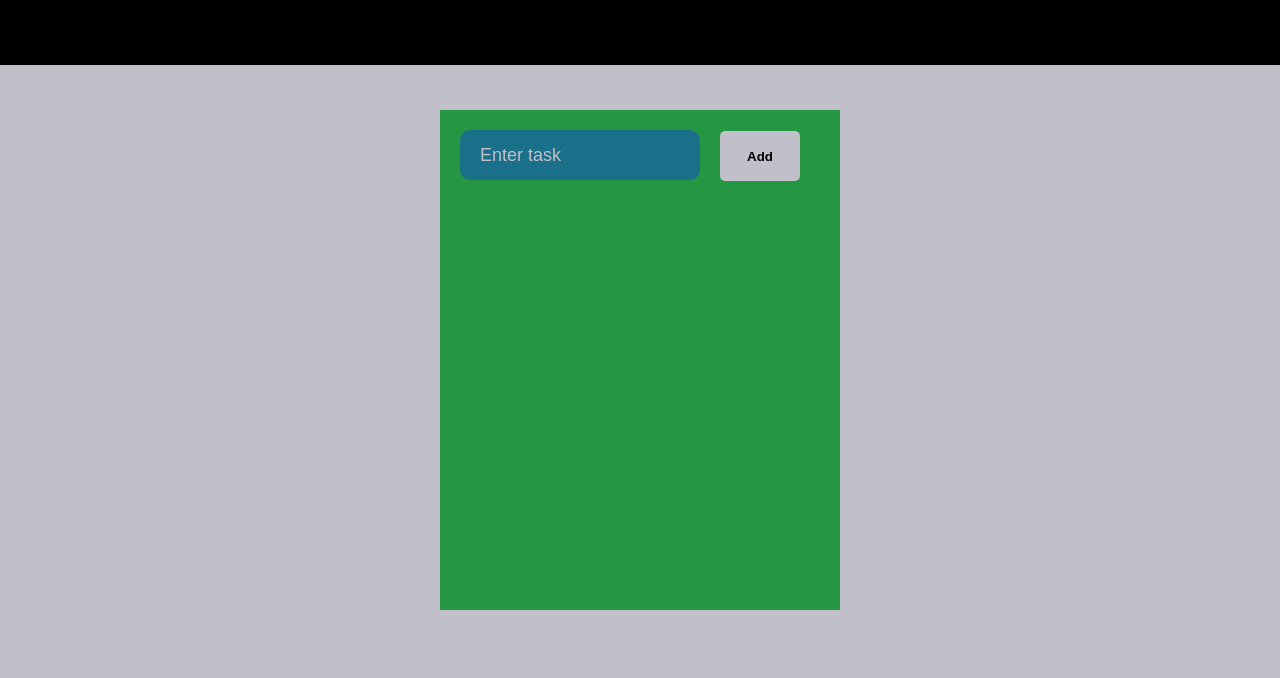
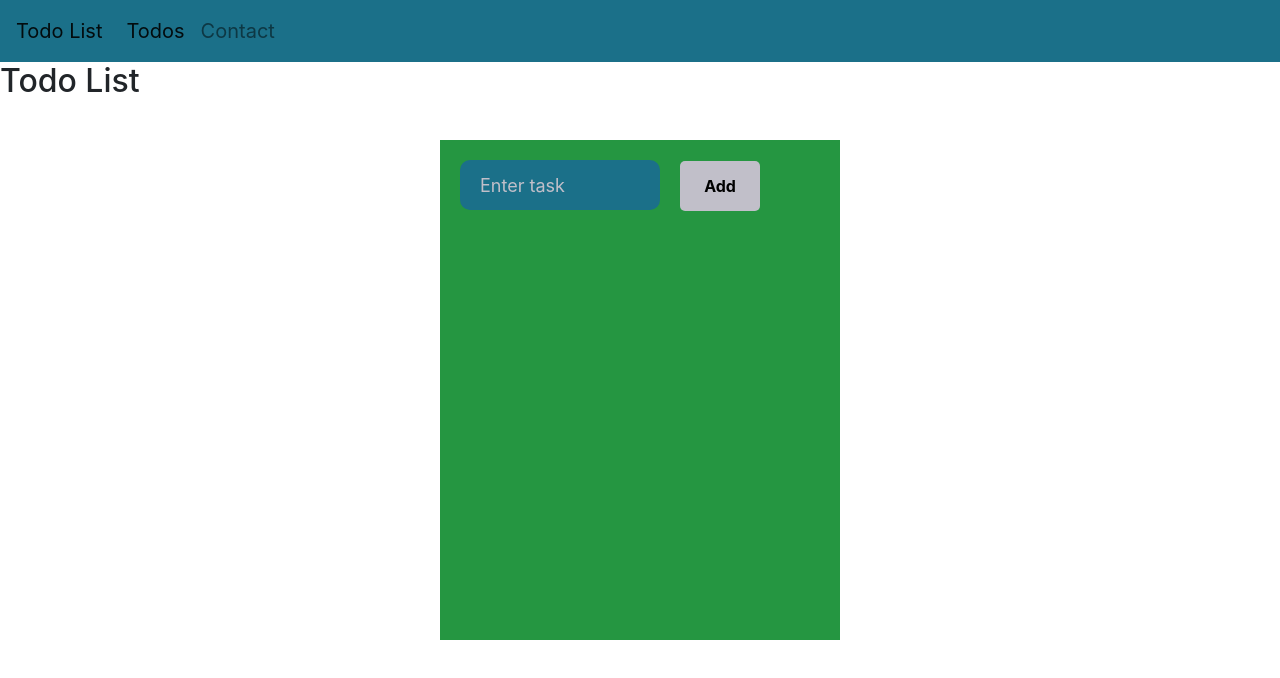
Before and after one commit to cstasny/project3, a React (Create React App) app: page / in a window 1280 px wide. Shown: the top 678 px of the page. Built offline with nearby package versions, Linux system fonts and the light colour scheme.

Commit message:
added react router and links

```diff
--- a/package.json
+++ b/package.json
@@ -9,9 +9,11 @@
     "@testing-library/jest-dom": "^4.2.4",
     "@testing-library/react": "^9.3.2",
     "@testing-library/user-event": "^7.1.2",
+    "bootstrap": "^4.5.0",
     "react": "^16.13.1",
     "react-dom": "^16.13.1",
     "react-flip-move": "^3.0.4",
+    "react-router-dom": "^5.2.0",
     "react-scripts": "3.4.1"
   },
   "scripts": {
--- a/src/App.css
+++ b/src/App.css
@@ -1,6 +1,5 @@
-body{
-  background-color: #c1bfc9;
-  padding-top: 70px;
+body {
+  background-color: slategray;
 }
 .App{
   background-color: #259641;
@@ -44,10 +43,8 @@ body{
   background-color: rgb(245, 121, 6)
 }
 
-.navbar{
-  position: fixed;
-  top: 0;
-  width: 100%;
-  height: 65px;
-  background-color: black;
+
+.navbar {
+  background-color: rgba(27, 112, 137, 1);
+  font-size: 20px;
 }
--- a/src/App.js
+++ b/src/App.js
@@ -3,7 +3,11 @@ import './App.css';
 import ListItems from './ListItems';
 import { library } from '@fortawesome/fontawesome-svg-core';
 import { faTrash } from '@fortawesome/free-solid-svg-icons';
-
+import 'bootstrap/dist/css/bootstrap.min.css';
+import Navbar from './components/Navbar';
+import { Switch, Route } from 'react-router-dom';
+import todos from './components/pages/todos';
+import contact from './components/pages/contact';
 
 
 library.add(faTrash)
@@ -70,11 +74,15 @@ class App extends React.Component {
   }
  render(){
   return (
-    <div>
-    <nav className="navbar">
+  <div>
 
-    </nav>
-    <div>
+      <Navbar />
+      <Switch>
+        <Route exact path="/" component={todos}/>
+        <Route path="/contact" component={contact}/>
+      </Switch>
+
+   <div>
       <header className="App">
         <form id="to-do-form" onSubmit={this.addItem}>
           <input type="text" placeholder="Enter task" value= {this.state.currentItem.text} onChange={this.handleInput}></input>
@@ -86,7 +94,7 @@ class App extends React.Component {
 
       </header>
     </div>
-    </div>
+  </div>
   );
  }
 }
--- /dev/null
+++ b/src/components/Navbar.js
@@ -0,0 +1,26 @@
+import React from 'react'
+import { Link } from 'react-router-dom';
+
+function Navbar() {
+    return (
+
+      <nav class="navbar navbar-expand-lg navbar-light">
+        <Link class="navbar-brand" href="#">Todo List</Link>
+        <button class="navbar-toggler" type="button" data-toggle="collapse" data-target="#navbarNav" aria-controls="navbarNav" aria-expanded="false" aria-label="Toggle navigation">
+          <span class="navbar-toggler-icon"></span>
+        </button>
+        <div class="collapse navbar-collapse" id="navbarNav">
+          <ul class="navbar-nav">
+            <li class="nav-item active">
+              <Link class="nav-link" to="/todos">Todos <span class="sr-only">(current)</span></Link>
+            </li>
+            <li class="nav-item">
+              <Link class="nav-link" to="/contact">Contact</Link>
+            </li>
+          </ul>
+        </div>
+      </nav>
+
+    )
+}
+export default Navbar;
--- /dev/null
+++ b/src/components/pages/contact.js
@@ -0,0 +1,12 @@
+import React, { Component } from 'react'
+
+class Contact extends Component {
+    render() {
+        return (
+            <div>
+                <h2>Contact List</h2>
+            </div>
+        )
+    }
+}
+export default Contact;
--- /dev/null
+++ b/src/components/pages/todos.js
@@ -0,0 +1,12 @@
+import React, { Component } from 'react'
+
+class todo extends Component {
+    render() {
+        return (
+            <div>
+                <h2>Todo List</h2>
+            </div>
+        )
+    }
+}
+export default todo;
--- a/src/index.js
+++ b/src/index.js
@@ -3,11 +3,13 @@ import ReactDOM from 'react-dom';
 import './index.css';
 import App from './App';
 import * as serviceWorker from './serviceWorker';
-
+import { BrowserRouter as Router } from 'react-router-dom';
 
 ReactDOM.render(
   <React.StrictMode>
+    <Router>
     <App />
+    </Router>
   </React.StrictMode>,
   document.getElementById('root')
 );
```
Also changed, not shown: src/contact.js (deleted), src/todo.js (deleted), 1 other file (tests, documents, lock files or other folders).
